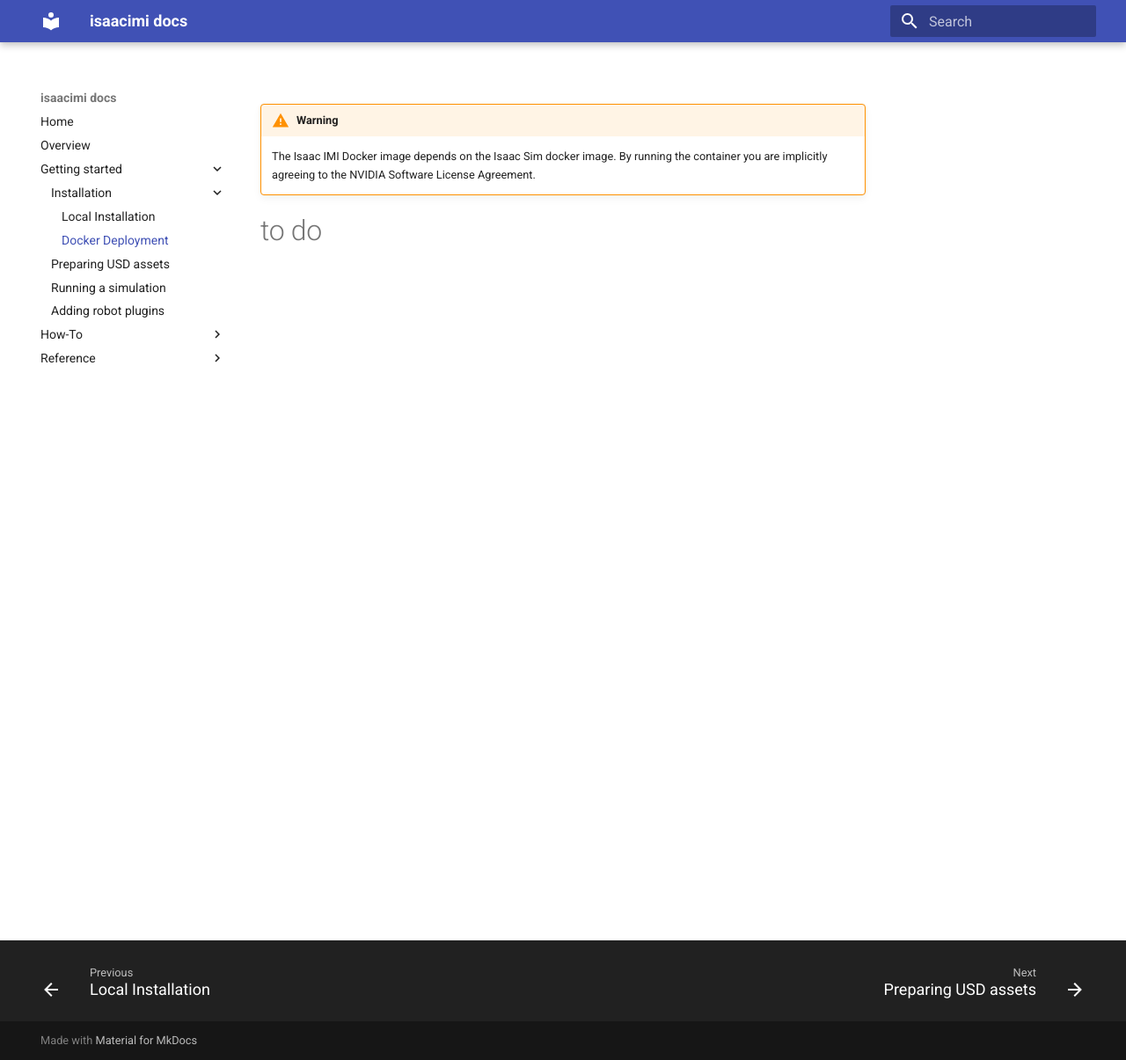
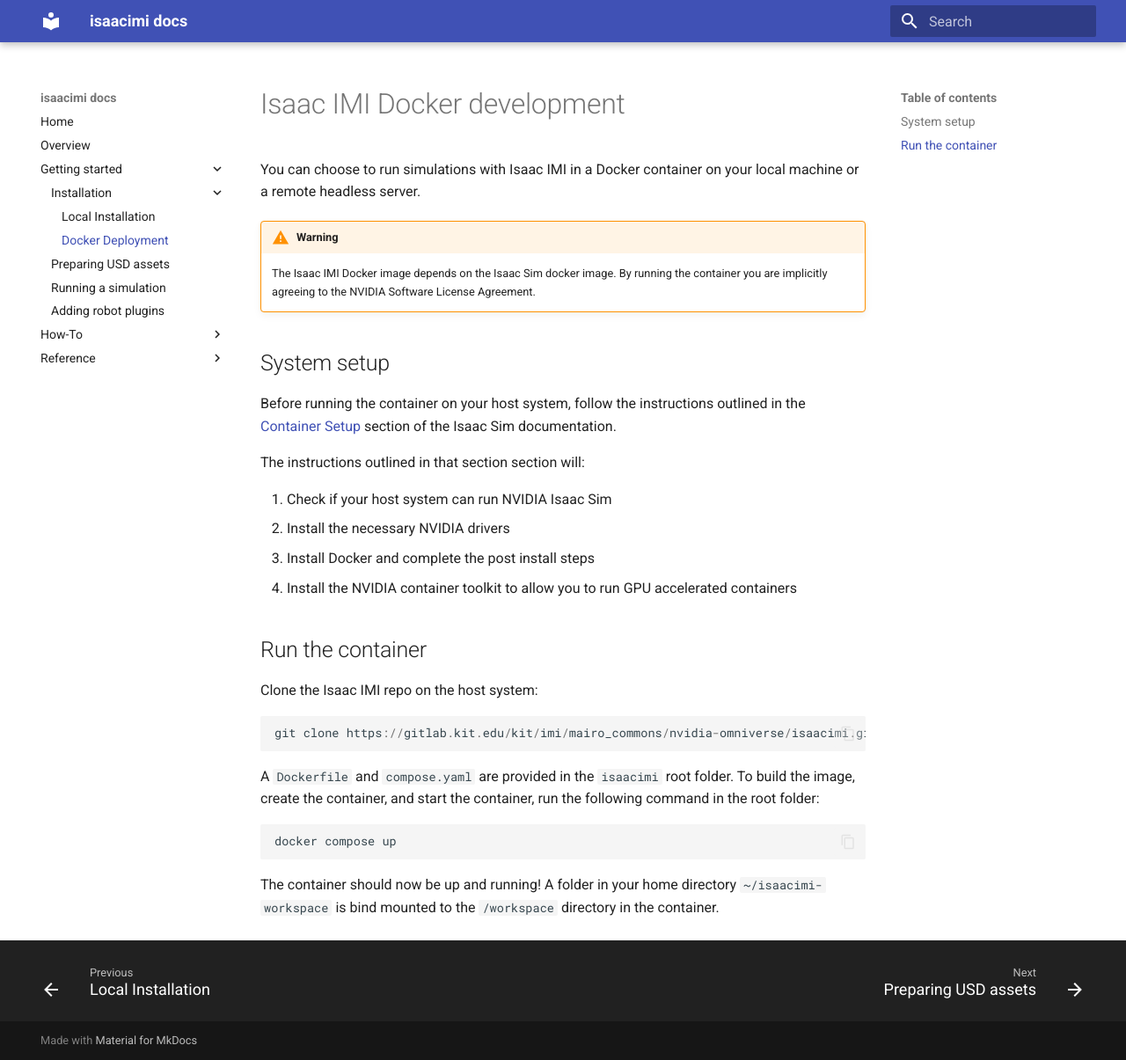
Before and after one commit to kit-dsm/isaacimi, an MkDocs documentation site: the page built from docs/docs/getting-started/docker-deployment.md, in a window 1280 px wide and 1205 px high. Shown: the whole window at 88% size. Built offline with MkDocs 1.6.1 and Material for MkDocs 9.7.7, drawn with Linux system fonts in a browser that asks for light colours.

Commit message:
Add documentation for running simulations in Docker containers

````diff
--- a/docs/docs/getting-started/docker-deployment.md
+++ b/docs/docs/getting-started/docker-deployment.md
@@ -1,4 +1,28 @@
+# Isaac IMI Docker development
+You can choose to run simulations with Isaac IMI in a Docker container on your local machine or a remote headless server.
+
 !!! warning
     The Isaac IMI Docker image depends on the Isaac Sim docker image. By running the container you are implicitly agreeing to the NVIDIA Software License Agreement.
 
-# to do
+## System setup
+Before running the container on your host system, follow the instructions outlined in the [Container Setup](https://docs.isaacsim.omniverse.nvidia.com/4.5.0/installation/install_container.html#container-setup) section of the Isaac Sim documentation.
+
+The instructions outlined in that section section will:
+
+1. Check if your host system can run NVIDIA Isaac Sim
+2. Install the necessary NVIDIA drivers
+3. Install Docker and complete the post install steps
+4. Install the NVIDIA container toolkit to allow you to run GPU accelerated containers
+
+## Run the container
+Clone the Isaac IMI repo on the host system:
+```
+git clone https://gitlab.kit.edu/kit/imi/mairo_commons/nvidia-omniverse/isaacimi.git
+```
+
+A `Dockerfile` and `compose.yaml` are provided in the `isaacimi` root folder. To build the image, create the container, and start the container, run the following command in the root folder:
+```bash
+docker compose up
+```
+
+The container should now be up and running! A folder in your home directory `~/isaacimi-workspace` is bind mounted to the `/workspace` directory in the container.
````
Also changed, not shown: docs/docs/getting-started/running-a-simulation.md (+3 -0 lines).
